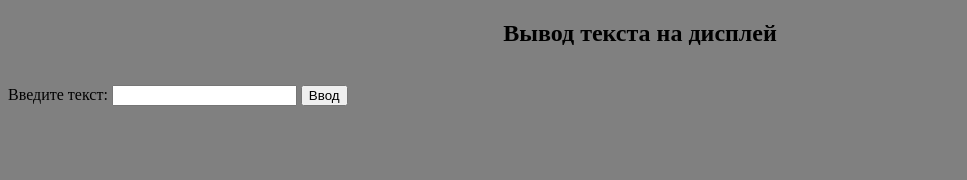
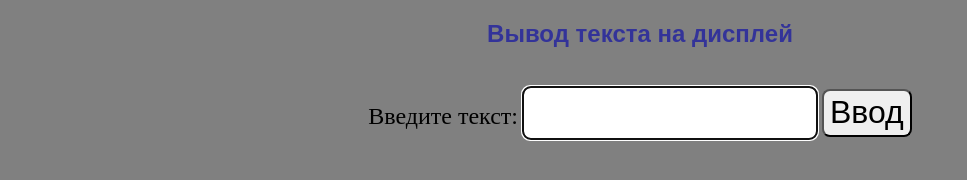
Before and after one commit to Nixblr/esp32_vfd_clock, a plain HTML site: page main/index.html in a window 1280 px wide. Shown: the whole page, without its empty margins (0-967 px from the left). Drawn offline with Linux system fonts and the light colour scheme.

Commit message:
style.css works

```diff
--- a/main/index.html
+++ b/main/index.html
@@ -13,7 +13,7 @@
     <form action="/set.html" method="post">
         <br>
         <label for="str">Введите текст:</label>
-        <input type="text" id="str" name="string">
+        <input type="text" id="str" name="string" autofocus>
         <input type="submit" value="Ввод">
     </form>
 </body>
--- a/main/style.css
+++ b/main/style.css
@@ -1,6 +1,23 @@
-body {
+html {
     background-color: grey;
+    text-align: center;
 }
 h2 {
+    font-family: sans-serif;
+    color: #333399;
     text-align: center;
 }
+
+label {
+  font-size: x-large;
+}
+
+input {
+  height: 1.5em;
+  border-radius: 8px;
+  font-size: xx-large;
+}
+
+input[type="text"] {
+  width: 9em;
+}
```
Also changed, not shown: 1 other file.
